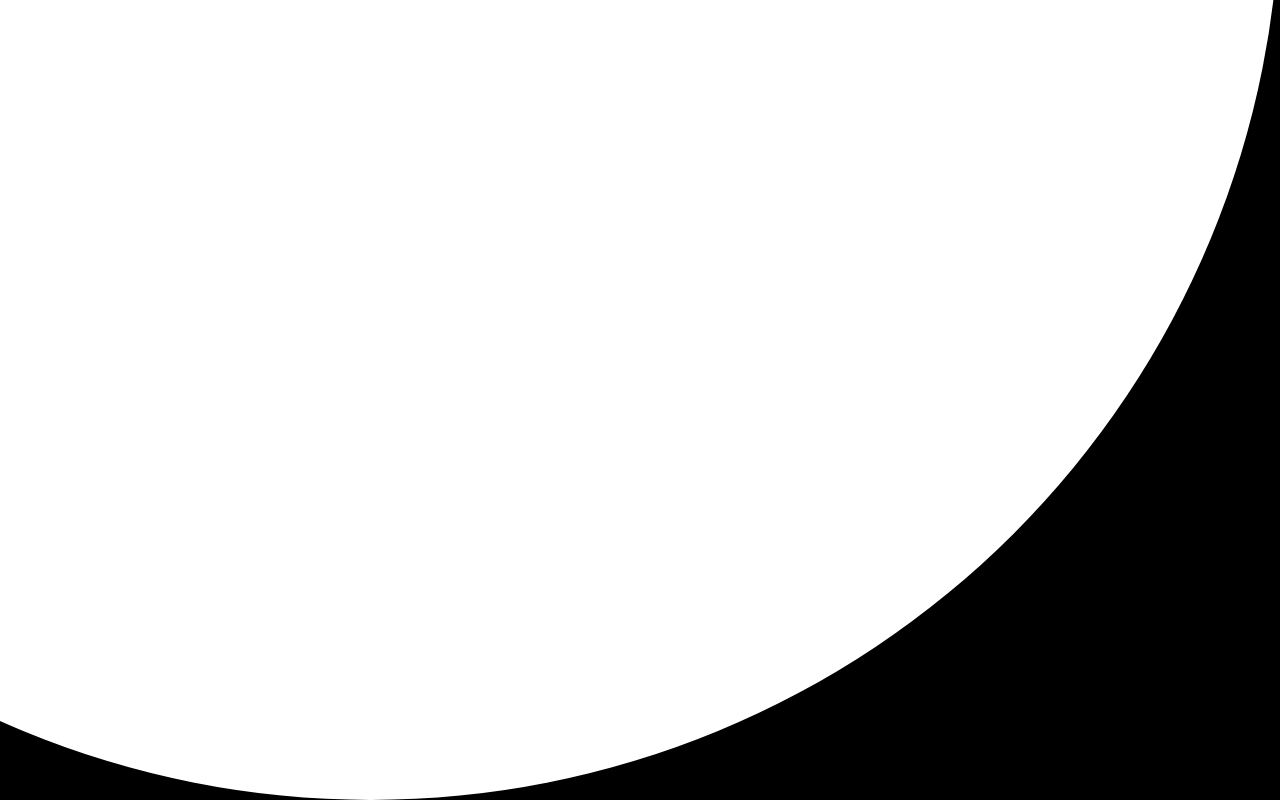
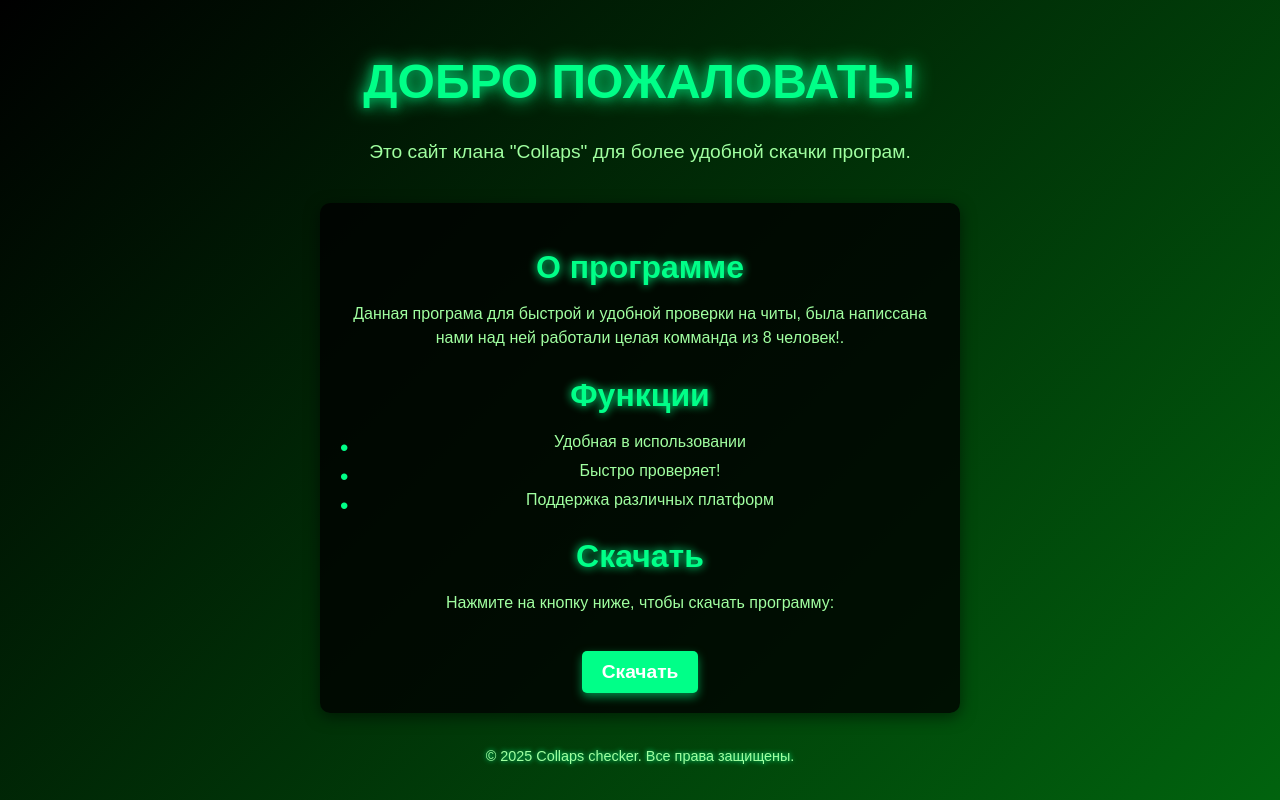
Before and after one commit to Maisterfloumaster/Checker-2.0, a plain HTML site: page index.html in a window 1280 px wide. Drawn offline with Linux system fonts and the light colour scheme.

Commit message:
Add files via upload

```diff
--- a/index.html
+++ b/index.html
@@ -3,88 +3,37 @@
 <head>
     <meta charset="UTF-8">
     <meta name="viewport" content="width=device-width, initial-scale=1.0">
-    <title>Perfect Ball Escape</title>
+    <title>Collaps</title>
     <link rel="stylesheet" href="style.css">
 </head>
 <body>
-    <div id="sizeDisplay">Size: 10</div>
-    <canvas id="gameCanvas"></canvas>
-    <script>
-        const canvas = document.getElementById("gameCanvas");
-        const ctx = canvas.getContext("2d");
-        const sizeDisplay = document.getElementById("sizeDisplay");
-
-        canvas.width = window.innerWidth;
-        canvas.height = window.innerHeight;
-
-        let ball = { x: canvas.width / 2, y: canvas.height / 2, radius: 10, speed: 1, dx: 0, dy: 0 };
-        let rings = [];
-        let numRings = 20;
-        let ringGap = 25;
-
-        for (let i = 0; i < numRings; i++) {
-            rings.push({ radius: ringGap * (i + 2), color: i % 2 === 0 ? "red" : "green" });
-        }
-
-        function drawBall() {
-            ctx.fillStyle = "white";
-            ctx.beginPath();
-            ctx.arc(ball.x, ball.y, ball.radius, 0, Math.PI * 2);
-            ctx.fill();
-        }
-
-        function drawRings() {
-            rings.forEach((ring) => {
-                ctx.strokeStyle = ring.color;
-                ctx.lineWidth = 3;
-                ctx.beginPath();
-                ctx.arc(ball.x, ball.y, ring.radius, 0, Math.PI * 2);
-                ctx.stroke();
-            });
-        }
-
-        function updateGame() {
-            if (rings.length > 0 && ball.radius >= rings[0].radius - 5) {
-                rings.shift();
-                ball.speed += 0.2;
-            }
-            ball.radius += ball.speed;
-            sizeDisplay.innerText = `Size: ${ball.radius.toFixed(2)}`;
-        }
-
-        function moveBall() {
-            ball.x += ball.dx;
-            ball.y += ball.dy;
-
-            // Prevent the ball from moving out of the canvas
-            if (ball.x - ball.radius < 0) ball.x = ball.radius;
-            if (ball.x + ball.radius > canvas.width) ball.x = canvas.width - ball.radius;
-            if (ball.y - ball.radius < 0) ball.y = ball.radius;
-            if (ball.y + ball.radius > canvas.height) ball.y = canvas.height - ball.radius;
-        }
-
-        function gameLoop() {
-            ctx.clearRect(0, 0, canvas.width, canvas.height);
-            drawRings();
-            drawBall();
-            updateGame();
-            moveBall();
-            requestAnimationFrame(gameLoop);
-        }
-
-        document.addEventListener("keydown", (e) => {
-            if (e.key === "ArrowUp") ball.dy = -2;
-            if (e.key === "ArrowDown") ball.dy = 2;
-            if (e.key === "ArrowLeft") ball.dx = -2;
-            if (e.key === "ArrowRight") ball.dx = 2;
-        });
-
-        document.addEventListener("keyup", (e) => {
-            if (e.key === "ArrowUp" || e.key === "ArrowDown") ball.dy = 0;
-            if (e.key === "ArrowLeft" || e.key === "ArrowRight") ball.dx = 0;
-        });
-
-        gameLoop();
-    </script>
+    <header>
+        <h1>Добро пожаловать!</h1>
+        <p>Это сайт клана "Collaps"
+            для более удобной скачки програм.</p>
+    </header>
+    <main>
+        <section id="about">
+            <h2>О программе</h2>
+            <p>Данная програма для быстрой и удобной проверки на читы, была написсана нами
+                над ней работали целая комманда из 8 человек!.</p>
+        </section>
+        <section id="features">
+            <h2>Функции</h2>
+            <ul>
+                <li>Удобная в использовании</li>
+                <li>Быстро проверяет!</li>
+                <li>Поддержка различных платформ</li>
+            </ul>
+        </section>
+        <section id="download">
+            <h2>Скачать</h2>
+            <p>Нажмите на кнопку ниже, чтобы скачать программу:</p>
+            <a href="download.html" class="download-button">Скачать</a>
+        </section>
+    </main>
+    <footer>
+        <p>&copy; 2025 Collaps checker. Все права защищены.</p>
+    </footer>
 </body>
 </html>
--- a/style.css
+++ b/style.css
@@ -1,22 +1,99 @@
 body {
     margin: 0;
-    overflow: hidden;
-    background: black;
+    padding: 0;
     display: flex;
+    flex-direction: column;
     justify-content: center;
     align-items: center;
     height: 100vh;
-    flex-direction: column;
-    color: white;
-    font-family: Arial, sans-serif;
+    text-align: center;
+    font-family: 'Arial', sans-serif;
+    background: linear-gradient(135deg, #000000, #01630e);
+    color: #00ff88;
 }
 
-canvas {
-    background: black;
+header {
+    margin-bottom: 20px;
 }
 
-#sizeDisplay {
+header h1 {
+    font-size: 3rem;
+    font-weight: bold;
+    text-transform: uppercase;
+    color: #00ff88;
+    text-shadow: 0 0 10px #009d54, 0 0 20px #00ff88;
+}
+
+header p {
+    font-size: 1.2rem;
+    color: #a0ffa0;
+}
+
+main {
+    background: rgba(0, 0, 0, 0.8);
+    padding: 20px;
+    border-radius: 10px;
+    box-shadow: 0 4px 15px rgba(0, 0, 0, 0.5);
+    max-width: 600px;
+    width: 90%;
+}
+
+main h2 {
+    font-size: 2rem;
+    color: #00ff88;
+    margin-bottom: 10px;
+    text-shadow: 0 0 10px #00ff88;
+}
+
+main p, main ul {
+    font-size: 1rem;
+    color: #a0ffa0;
+    line-height: 1.5;
+}
+
+main ul {
+    list-style: none;
+    padding: 0;
+}
+
+main ul li {
+    margin: 5px 0;
+    position: relative;
+    padding-left: 20px;
+}
+
+main ul li::before {
+    content: '•';
     position: absolute;
-    top: 20px;
-    font-size: 24px;
+    left: 0;
+    color: #00ff88;
+    font-size: 1.5rem;
 }
+
+.download-button {
+    display: inline-block;
+    margin-top: 20px;
+    padding: 10px 20px;
+    font-size: 1.2rem;
+    font-weight: bold;
+    color: #ffffff;
+    background: #00ff88;
+    border: none;
+    border-radius: 5px;
+    text-decoration: none;
+    box-shadow: 0 4px 10px rgba(0, 255, 136, 0.5);
+    transition: all 0.3s ease;
+}
+
+.download-button:hover {
+    background: #00cc6e;
+    box-shadow: 0 6px 15px rgba(0, 255, 136, 0.8);
+    transform: translateY(-3px);
+}
+
+footer {
+    margin-top: 20px;
+    font-size: 0.9rem;
+    color: #a0ffa0;
+    text-shadow: 0 0 5px #00ff88;
+}
```
Also changed, not shown: download.html (+40 -0 lines).
